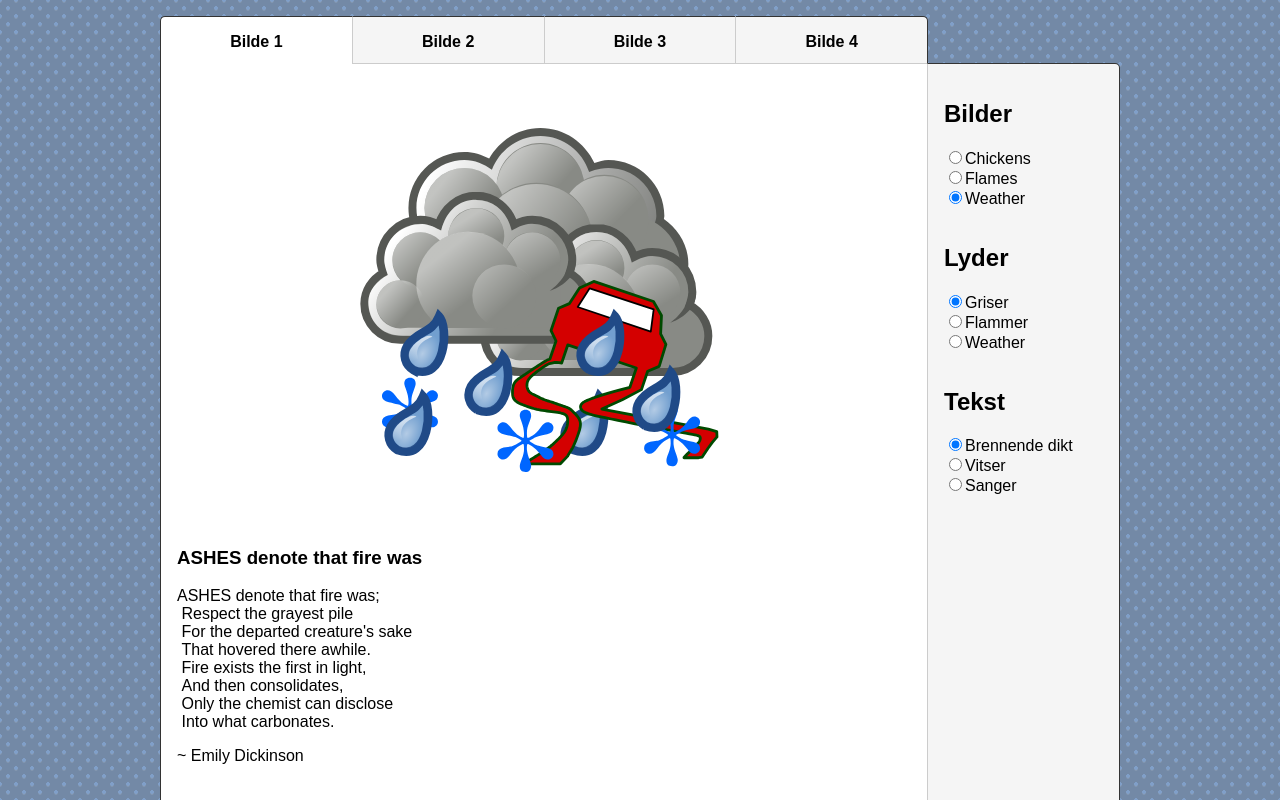
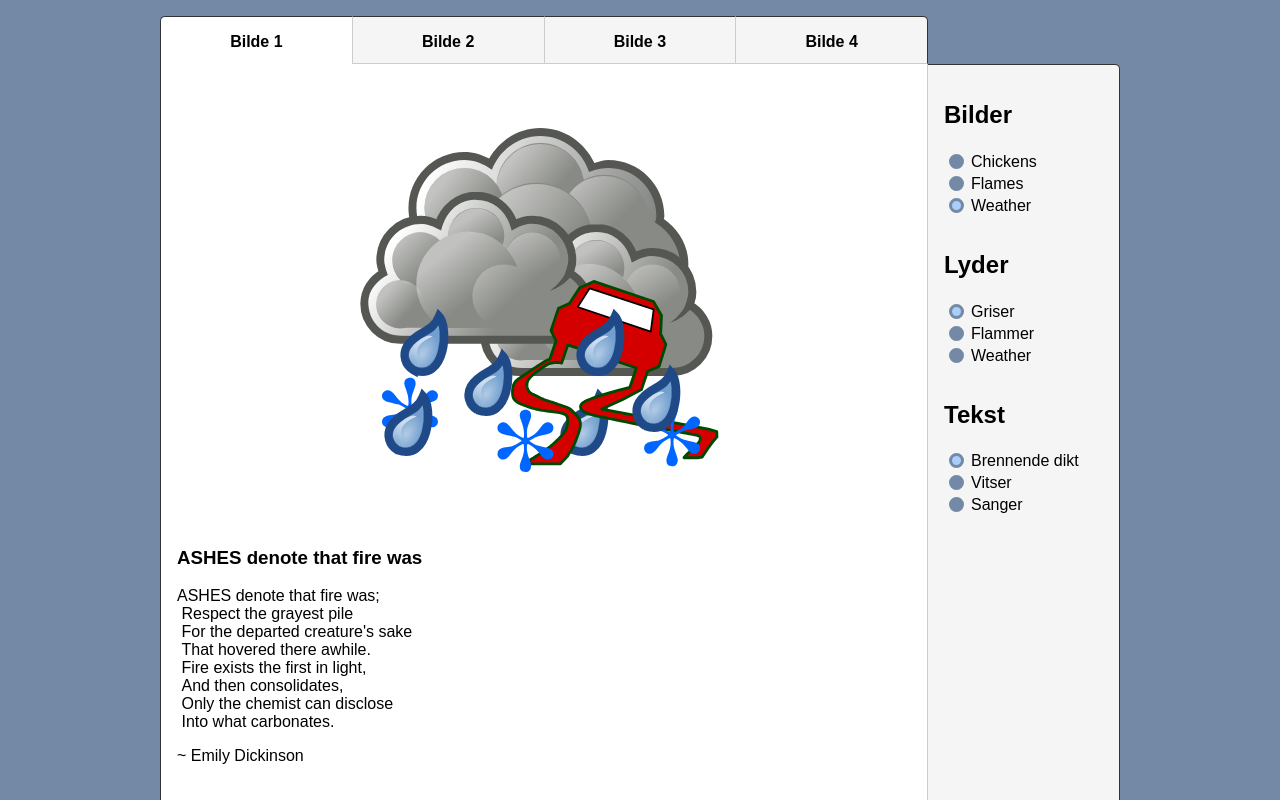
Before and after one commit to IT2810/it2810-webutvikling-h18-prosjekt-2-gruppe--45, a React (Create React App) app: page / in a window 1280 px wide. Shown: the top 800 px of the page. Built offline with nearby package versions, Linux system fonts and the light colour scheme.

Commit message:
Style media picker.:

```diff
--- a/src/App.css
+++ b/src/App.css
@@ -10,11 +10,10 @@ body {
   font-size: 1em;
 
   background: radial-gradient(#809fc8 15%, transparent 16%) 0 0,
-    radial-gradient(#809fc8 15%, transparent 16%) 8px 8px,
-    radial-gradient(rgba(255, 255, 255, 0.1) 15%, transparent 20%) 0 1px,
-    radial-gradient(rgba(255, 255, 255, 0.1) 15%, transparent 20%) 8px 9px;
+    radial-gradient(#809fc8 15%, transparent 16%) 8px 8px;
   background-color: #7389a6;
   background-size: 16px 16px;
+  background-attachment: fixed;
 }
 
 .container {
--- a/src/ArtDisplay/ArtDisplay.css
+++ b/src/ArtDisplay/ArtDisplay.css
@@ -2,8 +2,8 @@
   grid-area: art-display;
   padding: 1rem;
   border: 1px solid #333;
-  border-bottom-color: #ccc;
   border-top: none;
+  border-radius: 0 0 5px 5px;
   display: flex;
   flex-direction: column;
   background: #fff;
@@ -33,8 +33,8 @@ svg {
 
 @media (min-width: 800px) {
   .art-display {
-    border-bottom-color: #333;
     border-right-color: #ccc;
+    border-radius: 0 0 0 5px;
   }
 
   svg {
--- a/src/Gallery/Gallery.css
+++ b/src/Gallery/Gallery.css
@@ -1,9 +1,13 @@
 .gallery {
   display: grid;
   grid-template-areas:
+    'media-picker'
     'art-picker'
-    'art-display'
-    'media-picker';
+    'art-display';
+}
+
+.media-picker {
+  margin-bottom: 20px;
 }
 
 @media (min-width: 800px) {
@@ -13,6 +17,8 @@
   }
 
   .media-picker {
+    margin: 0;
+
     grid-column-start: 5;
     grid-column-end: 6;
     grid-row-start: 2;
--- a/src/MediaPicker/MediaPicker.css
+++ b/src/MediaPicker/MediaPicker.css
@@ -1,9 +1,9 @@
 .media-picker {
   grid-area: media-picker;
   border: 1px solid #333;
-  border-top: none;
   padding: 1rem;
   background: #f5f5f5;
+  border-radius: 5px;
 }
 
 .media-picker-categories {
@@ -27,13 +27,34 @@ input {
   cursor: pointer;
 }
 
+input {
+  appearance: none;
+  background-color: #7389a6;
+  display: inline-block;
+  position: relative;
+  top: 2px;
+  height: 15px;
+  width: 15px;
+  border: 3px #7389a6 solid;
+  border-radius: 50px;
+  margin-right: 7px;
+}
+
+label input:hover {
+  border-color: #a9cefa;
+}
+
+input:checked {
+  background-color: #a9cefa;
+}
+
 @media (min-width: 800px) {
   .media-picker-categories {
     flex-direction: column;
   }
 
   .media-picker {
-    border-radius: 0 5px 0 0;
+    border-radius: 0 5px 5px 0;
     border-top: 1px solid #333;
     border-left: none;
     margin-top: -1px;
```
